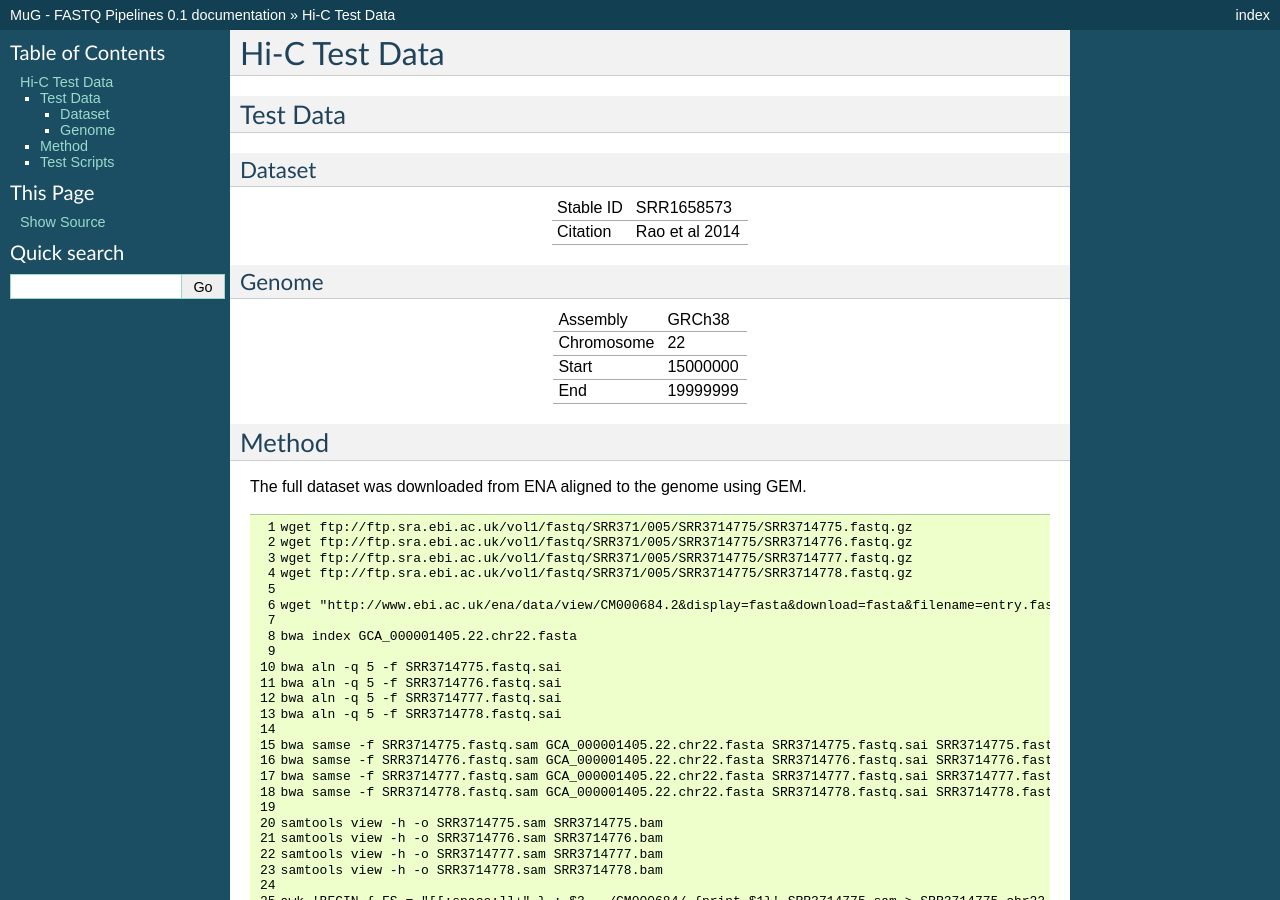
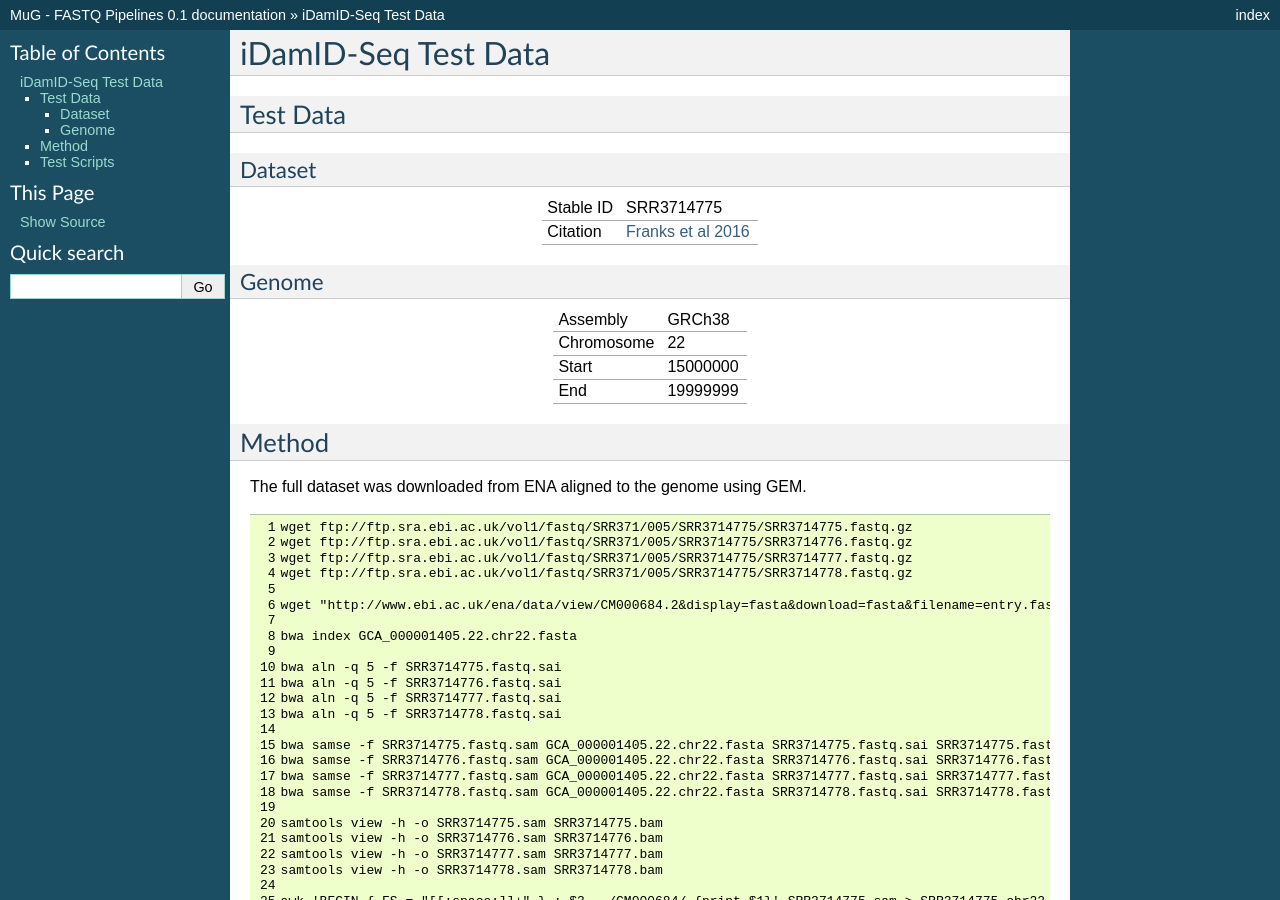
Before and after one commit to Multiscale-Genomics/mg-process-fastq, a Sphinx documentation site: the page built from docs/testData_iDamIDSeq.rst, in a window 1280 px wide and 900 px high. Built offline with Sphinx 7.4.7, drawn with Linux system fonts in a browser that asks for light colours; some of the changed text lies outside the part shown.

Commit message:
Added links to the publication source for the dataset

```diff
--- a/docs/testData_iDamIDSeq.rst
+++ b/docs/testData_iDamIDSeq.rst
@@ -13,8 +13,8 @@
    See the License for the specific language governing permissions and
    limitations under the License.
 
-Hi-C Test Data
-==============
+iDamID-Seq Test Data
+====================
 
 Test Data
 ---------
@@ -22,11 +22,11 @@ Test Data
 Dataset
 ^^^^^^^
 
-+-----------+----------------+
-| Stable ID | SRR1658573     |
-+-----------+----------------+
-| Citation  | Rao et al 2014 |
-+-----------+----------------+
++-----------+-------------------------------------------------------------------+
+| Stable ID | SRR3714775                                                        |
++-----------+-------------------------------------------------------------------+
+| Citation  | `Franks et al 2016 <http://europepmc.org/abstract/MED/27198230>`_ |
++-----------+-------------------------------------------------------------------+
 
 Genome
 ^^^^^^
```
Also changed, not shown: docs/testData_WGBS.rst (+5 -5 lines).
